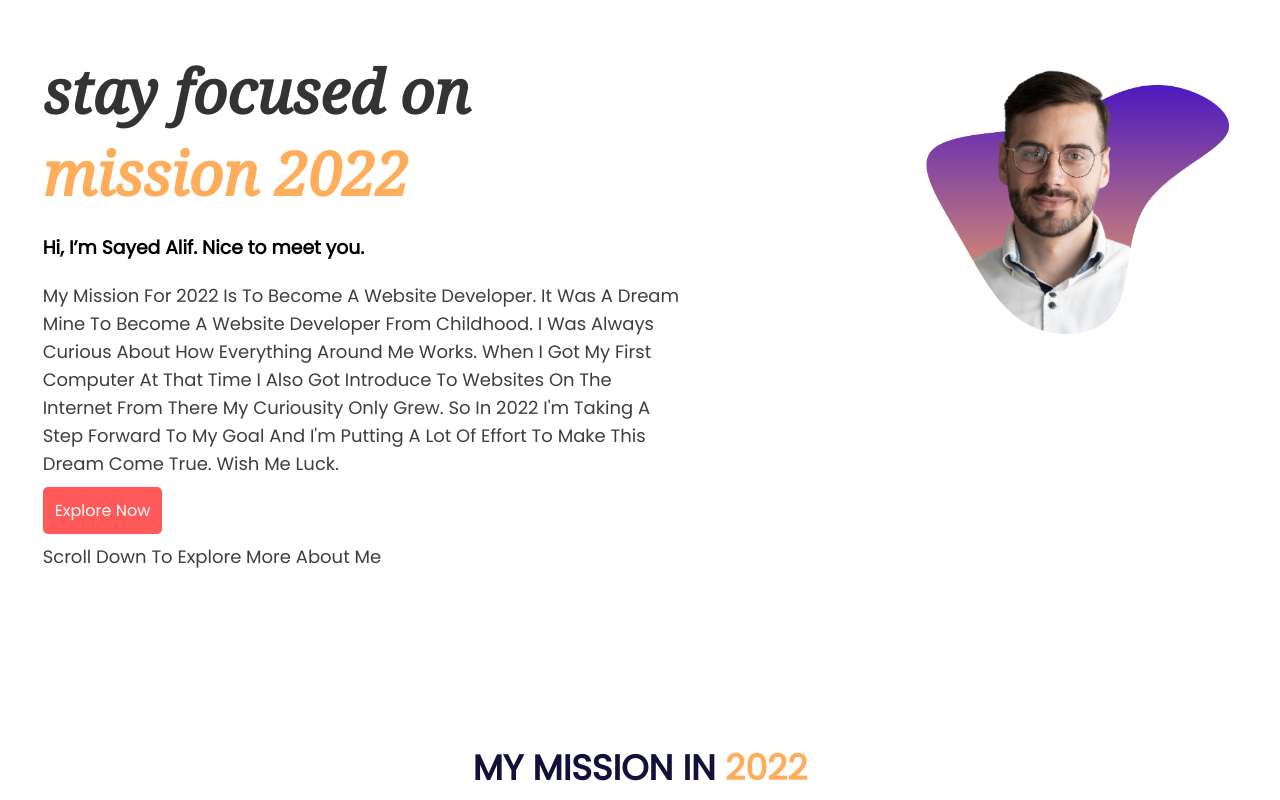
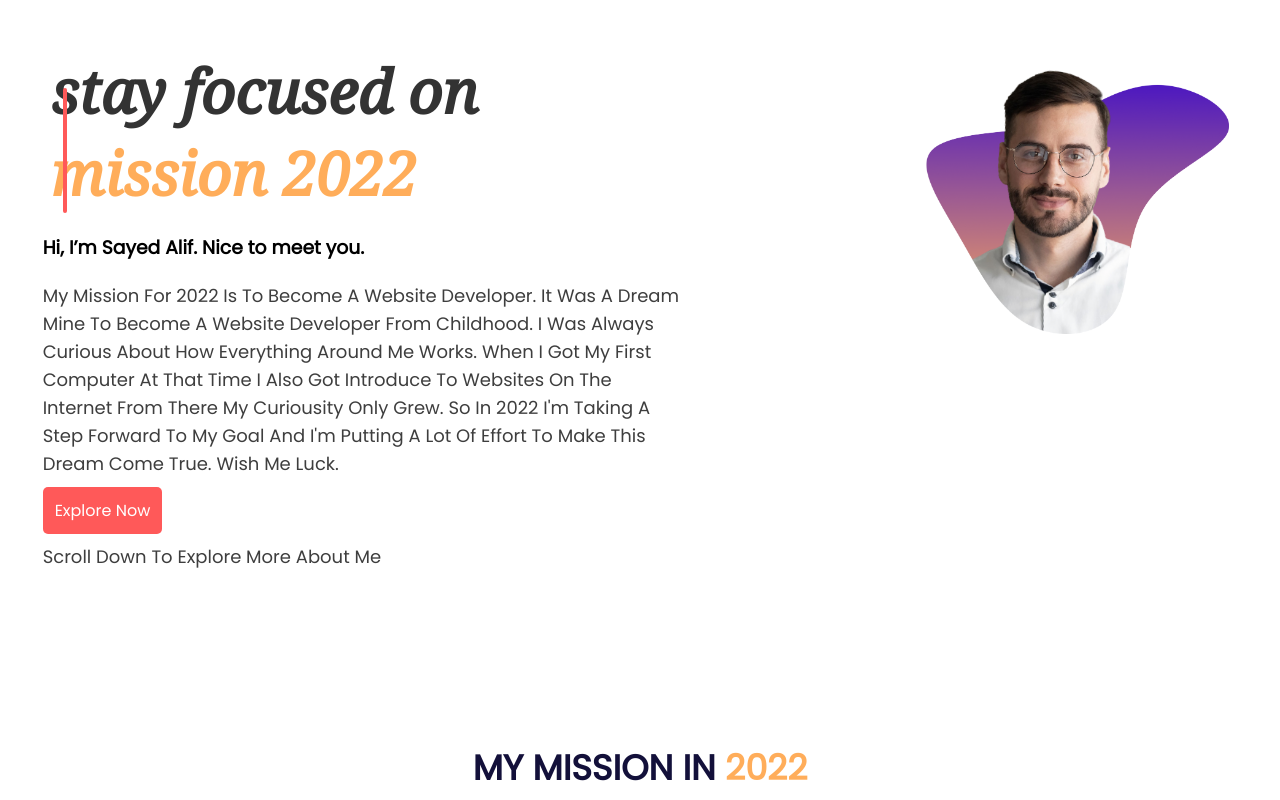
Before and after one commit to sayedalif/MISSION-2022, a plain HTML site: page index.html in a window 1280 px wide. Shown: the top 800 px of the page. Drawn offline with Linux system fonts and the light colour scheme.

Commit message:
side line added

```diff
--- a/index.html
+++ b/index.html
@@ -30,6 +30,7 @@
           stay focused on <br />
           <span>mission 2022</span>
         </h1>
+        <span class="side-line"></span>
         <h3>Hi, I’m Sayed Alif. Nice to meet you.</h3>
         <p>
           My mission for 2022 is to become a website developer. it was a dream
--- a/style.css
+++ b/style.css
@@ -36,6 +36,17 @@ p {
   font-family: 'Noto Serif', serif;
   color: #333333;
   font-size: 60px;
+  padding-left: 8px;
+}
+
+.side-line {
+  background-color: #ff5959;
+  width: 4px;
+  height: 125px;
+  position: absolute;
+  top: 11%;
+  left: 63px;
+  border-radius: 192px;
 }
 
 .port-head-left_side h1 span {
```
